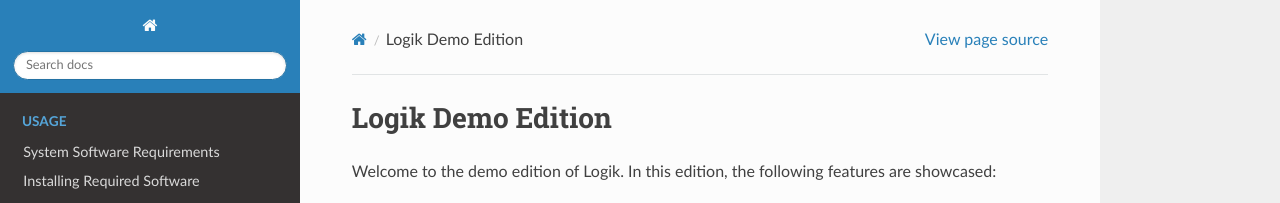
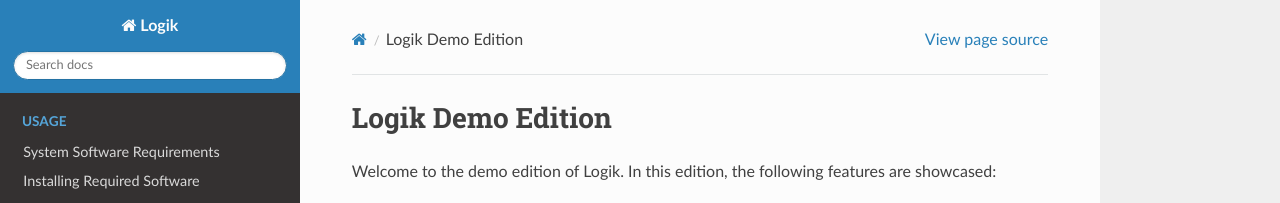
Before and after one commit to zeroasiccorp/logik, a Sphinx documentation site: the page built from docs/source/index.rst, in a window 1280 px wide. Shown: the top 203 px of the page. Built offline with Sphinx 7.4.7 and the Read the Docs theme 3.1.0, drawn with Linux system fonts in a browser that asks for light colours.

```diff
--- a/docs/source/conf.py
+++ b/docs/source/conf.py
@@ -14,10 +14,10 @@ sys.path.insert(0, os.path.abspath('../..'))
 # -- Project information -----------------------------------------------------
 # https://www.sphinx-doc.org/en/master/usage/configuration.html#project-information
 
-project = '<Name>'
+project = 'Logik'
 copyright = '2024, Zero ASIC'
 author = 'Zero ASIC'
-release = '0.0.1'
+release = '0.0.6'
 
 # -- General configuration ---------------------------------------------------
 # https://www.sphinx-doc.org/en/master/usage/configuration.html#general-configuration
```
